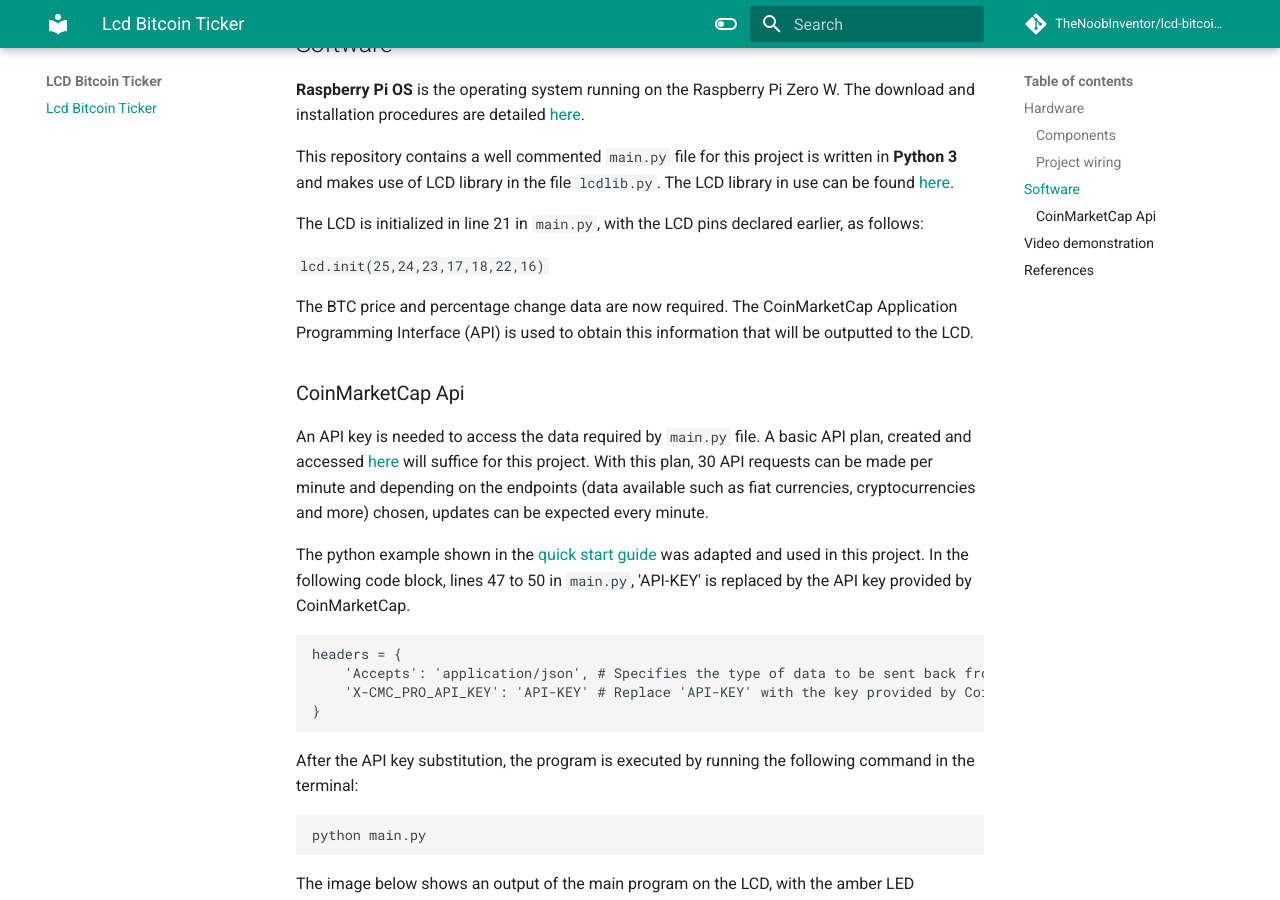
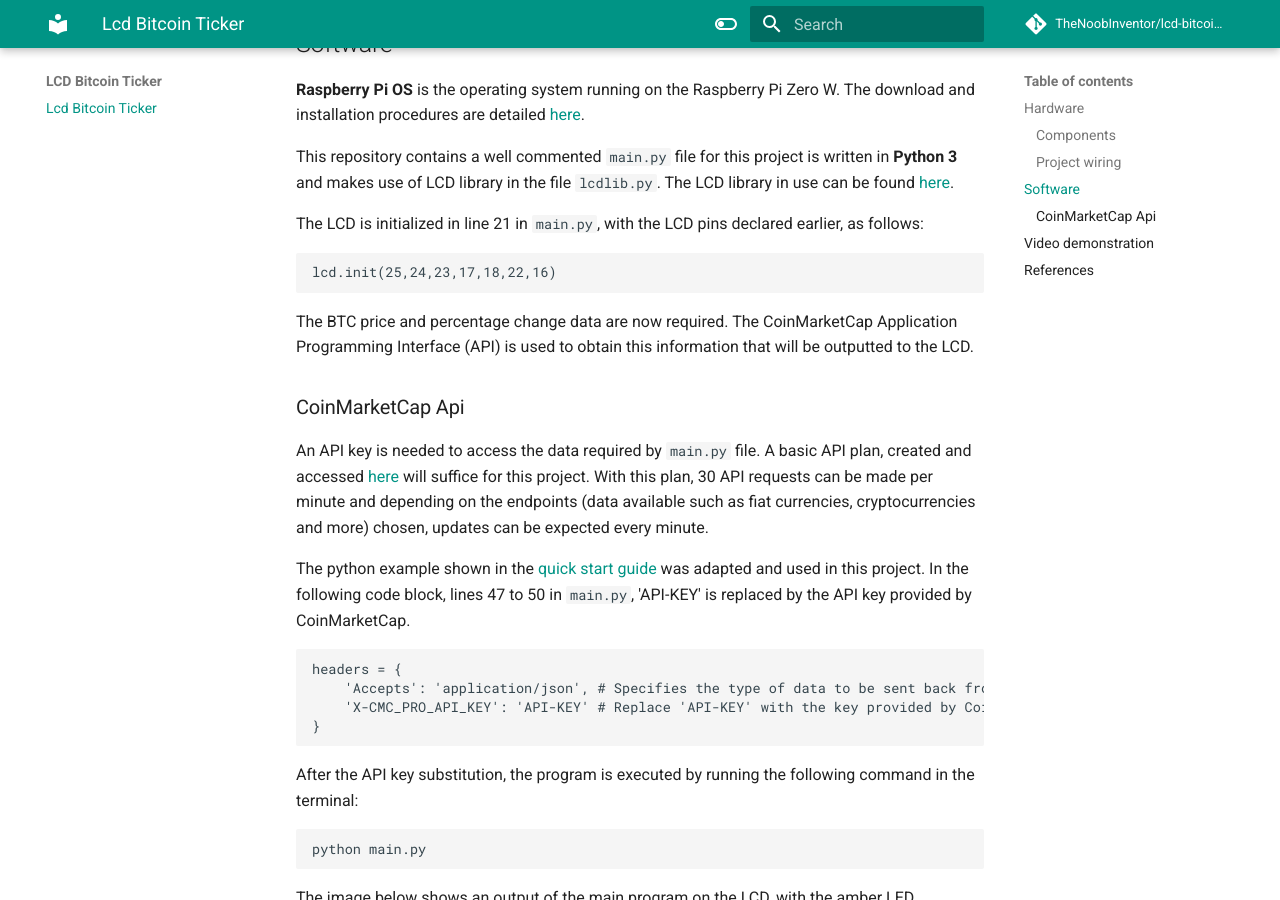
Before and after one commit to TheNoobInventor/bitcoin-ticker, an MkDocs documentation site: the page built from docs/index.md, in a window 1280 px wide and 900 px high, scrolled down 3947 px. Built offline with MkDocs 1.6.1 and Material for MkDocs 9.7.7, drawn with Linux system fonts in a browser that asks for light colours; comment, search, counter and statistics services are not loaded.

Commit message:
Updated vale_test.yml

````diff
--- a/docs/index.md
+++ b/docs/index.md
@@ -92,8 +92,9 @@
 
 The LCD is initialized in line 21 in `main.py`, with the LCD pins declared earlier, as follows:
 
-
-`lcd.init(25,24,23,17,18,22,16)`
+```python
+lcd.init(25,24,23,17,18,22,16)
+```
 
 The BTC price and percentage change data are now required. The CoinMarketCap Application Programming Interface (API) is used to obtain this information that will be outputted to the LCD.
 
@@ -104,7 +105,7 @@
 The python example shown in the [quick start guide](https://coinmarketcap.com/api/documentation/v1/#section/Quick-Start-Guide) was adapted and used in this project. In the following code block, lines 47 to 50 in `main.py`, 'API-KEY' is replaced by the API key provided by CoinMarketCap.
 
 
-```
+```python
 headers = {
     'Accepts': 'application/json', # Specifies the type of data to be sent back from the server.
     'X-CMC_PRO_API_KEY': 'API-KEY' # Replace 'API-KEY' with the key provided by CoinmarketCap.
````
